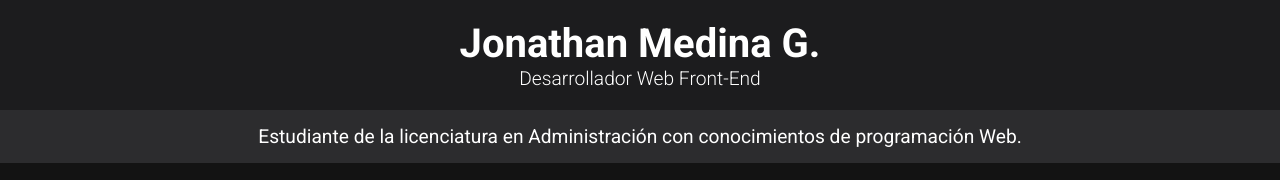
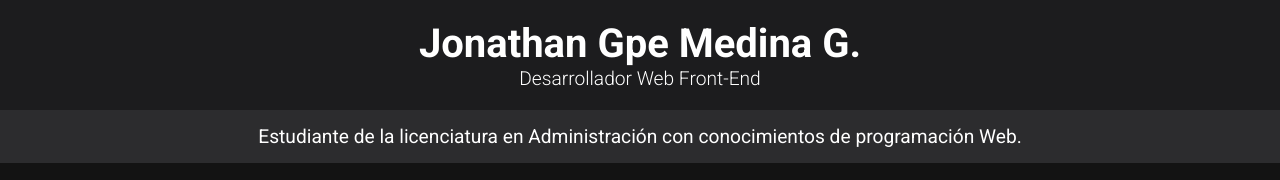
Before and after one commit to jona943/jona943.github.com, a plain HTML site: page mi_cv/index2.html in a window 1280 px wide. Shown: the top 180 px of the page. Drawn offline with Linux system fonts and the light colour scheme.

Commit message:
Correciones

```diff
--- a/mi_cv/index2.html
+++ b/mi_cv/index2.html
@@ -4,12 +4,12 @@
     <meta charset="UTF-8">
     <meta name="viewport" content="width=device-width, initial-scale=1.0">
     <title>CV Jonathan Medina</title>
-    <meta name="description" content="Jonathan Un desarrollador Web autodidacta">
+    <meta name="description" content="Jonathan Medina - Desarrollador Autodidacta">
     <link rel="stylesheet" href="estilos1.css">
 </head>
 <body>
     <header>
-        <h1>Jonathan Medina G.</h1>
+        <h1>Jonathan Gpe Medina G.</h1>
         <p>Desarrollador Web Front-End</p>
     </header>
     <div class="intro">
```
